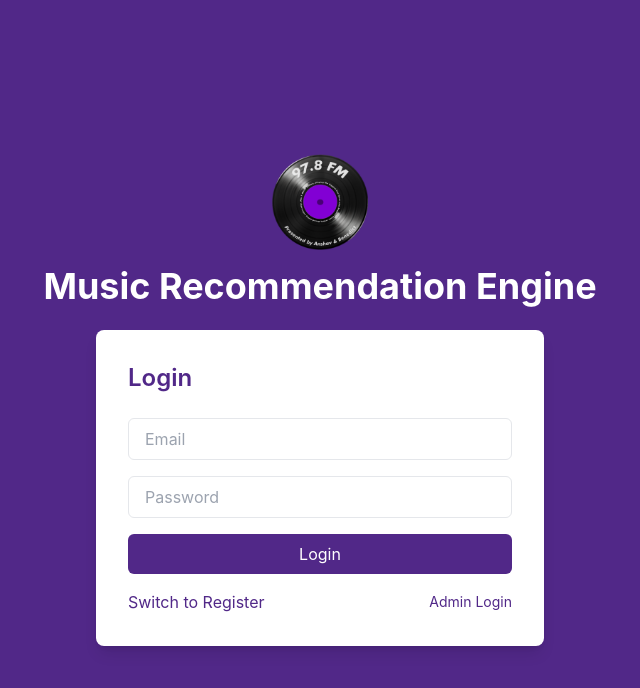
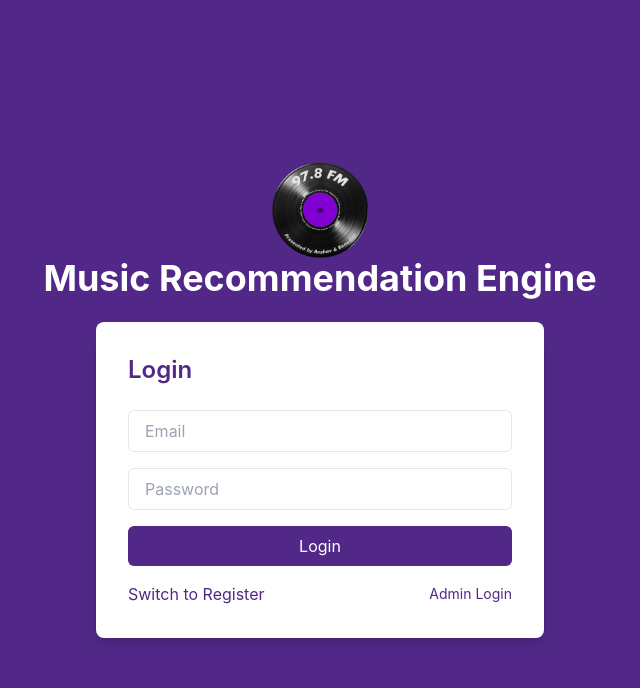
Before and after one commit to xavdx/music-recommendation, a React (Create React App) app in the folder frontend/: page /auth in a window 1280 px wide. Shown: the top 688 px of the page, without its empty margins (320-960 px from the left). Built offline with nearby package versions, Linux system fonts and the light colour scheme.

Commit message:
Adding the logo to the main login page 2

```diff
--- a/frontend/src/App.js
+++ b/frontend/src/App.js
@@ -17,7 +17,7 @@ function App() {
                 <img
                     src="/logo4.png"
                     alt="Music Recommendation Logo"
-                    className="w-24 h-24 mb-4" //size
+                    className="w-24 h-24 mb-0" //size
                 />
                 <h1 className="text-4xl font-bold text-card mb-6">
                     Music Recommendation Engine
```
